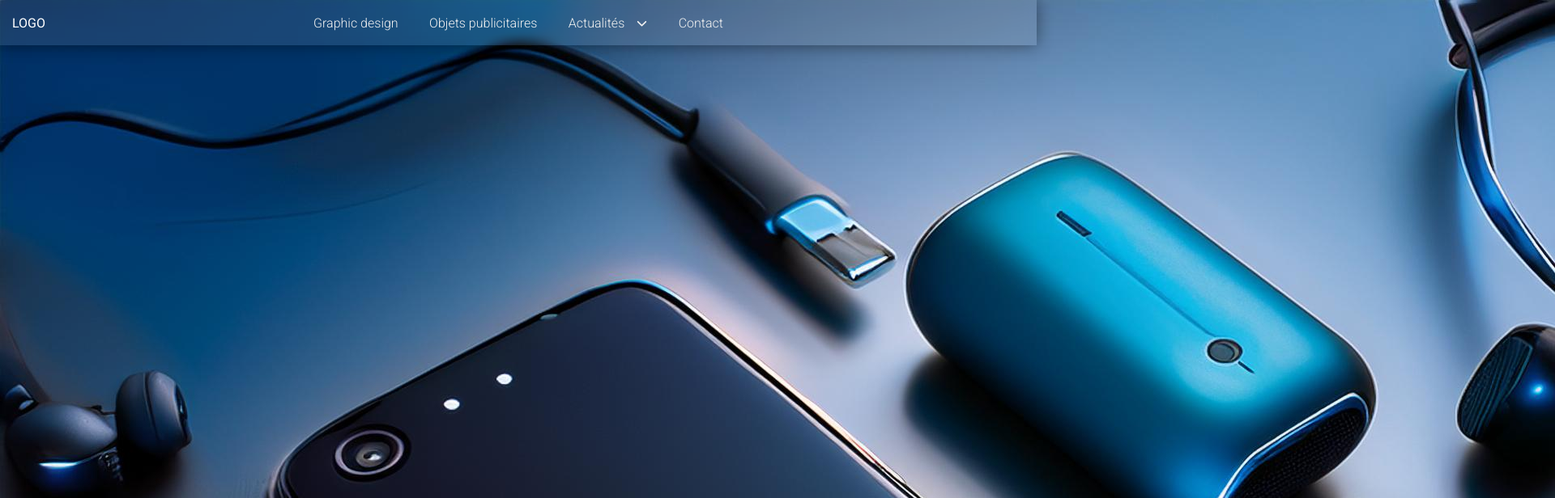
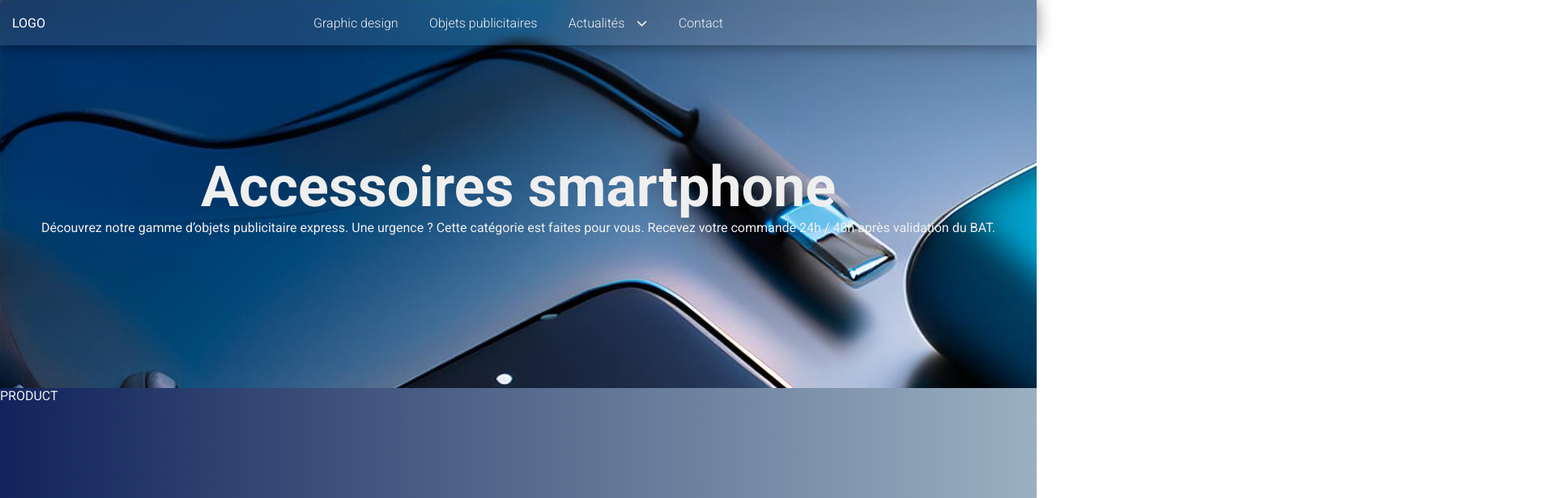
Before and after one commit to Scharlyopitz/One-comm, a React (Vite) app: page /objetsPublicitaires/Accessoires-smartphone in a window 1280 px wide. Shown: the top 616 px of the page at 81% size, 1920 px wide, since content can reach past the window. Built offline with nearby package versions, Linux system fonts and the light colour scheme.

Commit message:
Ajout image + style de la page categorie

```diff
--- a/src/pages/Categorie.jsx
+++ b/src/pages/Categorie.jsx
@@ -22,8 +22,7 @@ export default function Categorie() {
 
 function TopPart({ title, description, image }) {
   return (
-    <section>
-      <img src={image} alt={title} />
+    <section className="TopPart" style={{ backgroundImage: `URL(${image})` }}>
       <h1>{title}</h1>
 
       <p>{description}</p>
--- /dev/null
+++ b/src/sass/pages/categorie/_categorie.scss
@@ -0,0 +1,7 @@
+.TopPart {
+  min-height: 60vh;
+  display: flex;
+  flex-direction: column;
+  justify-content: center;
+  align-items: center;
+}
--- a/src/style/style.css
+++ b/src/style/style.css
@@ -36,6 +36,14 @@ li {
 
 .b {
   overflow: hidden;
+}
+
+.TopPart {
+  min-height: 60vh;
+  display: flex;
+  flex-direction: column;
+  justify-content: center;
+  align-items: center;
 }
 
 .txtConditionGenerales {
--- a/src/style/style.scss
+++ b/src/style/style.scss
@@ -3,6 +3,8 @@
 @import "../sass/base/reset";
 
 // PAGES
+
+@import "../sass/pages/categorie/categorie";
 
 @import "../sass/pages/conditionsGenerales/conditionsGenerales";
 
```
Also changed, not shown: 1 other file (tests, documents, lock files or other folders).
